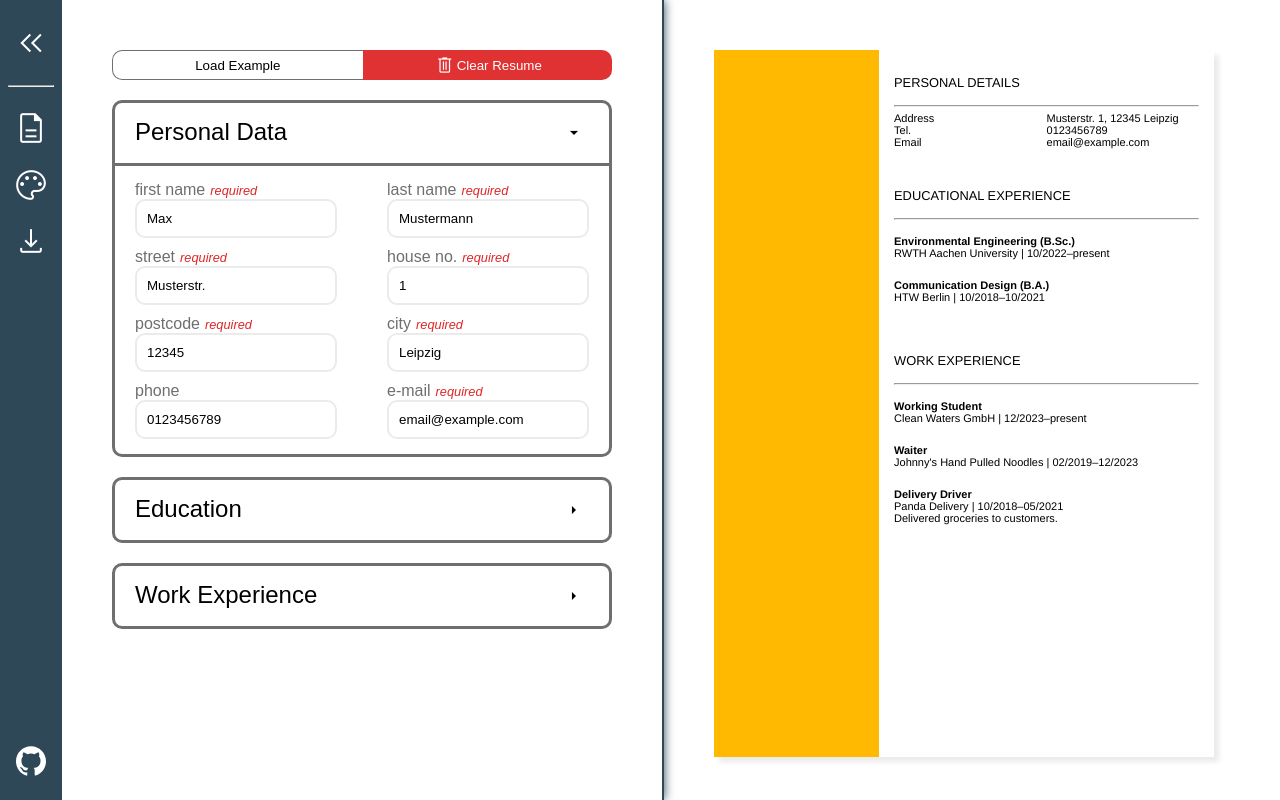
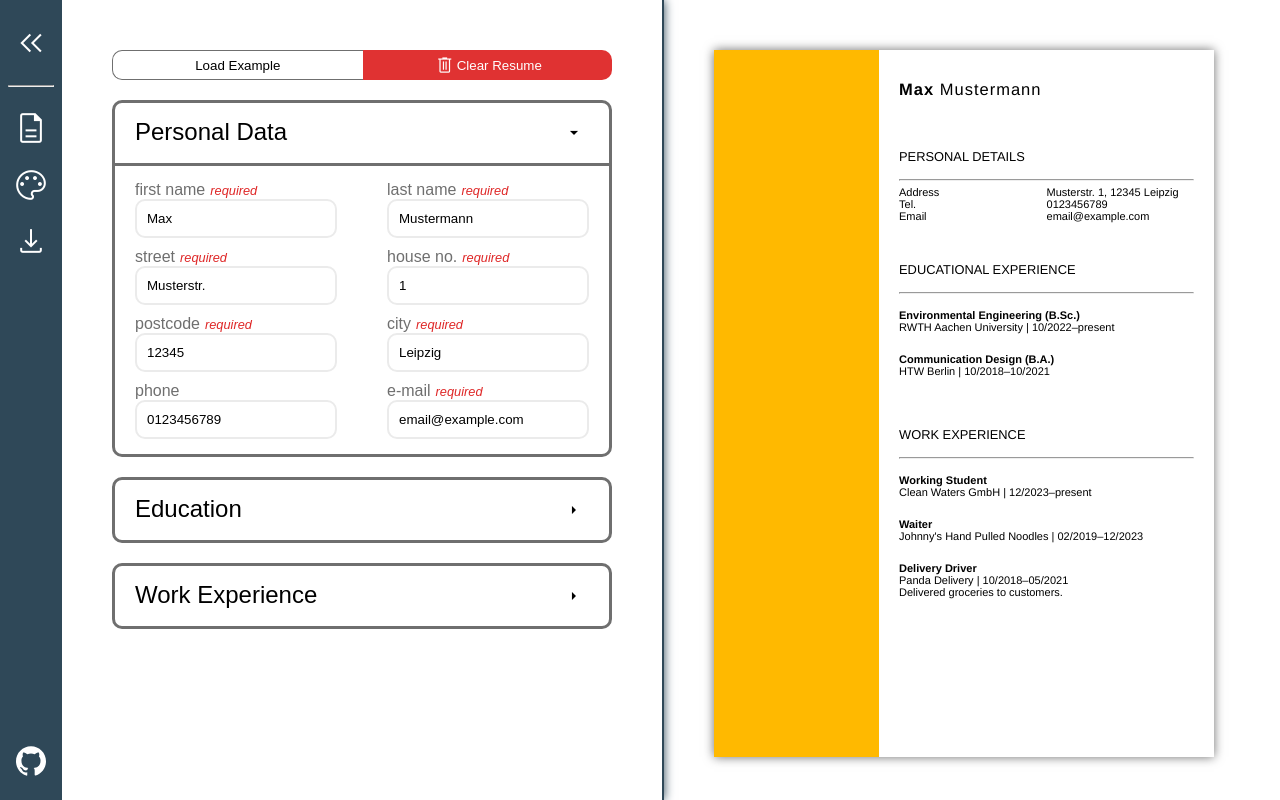
Before and after one commit to tln12/cv-project, a React (Vite) app: page / in a window 1280 px wide. Built offline with nearby package versions, Linux system fonts and the light colour scheme; the HTML template or start-up script is replaced by a standard one; a web font is replaced by a local one.

Commit message:
add cv patterns for display

```diff
--- a/src/App.jsx
+++ b/src/App.jsx
@@ -290,6 +290,7 @@ function App() {
       <CV
         color={cvColor}
         font={cvFont}
+        pattern={cvPattern}
         personalData={personalData}
         education={education}
         work={work}
--- a/src/components/CV.jsx
+++ b/src/components/CV.jsx
@@ -1,6 +1,6 @@
-import WExperienceDisplay from './work-experience/WExperienceDisplay';
-import EExperienceDisplay from './educational-experience/EExperienceDisplay';
-import PDataDisplay from './personal-data/PDataDisplay';
+import CVPatternOne from './cv-patterns/CVPatternOne';
+import CVPatternTwo from './cv-patterns/CVPatternTwo';
+import CVPatternThree from './cv-patterns/CVPatternThree';
 import styled from 'styled-components';
 
 const StyledPanel = styled.div`
@@ -11,51 +11,42 @@ const StyledCV = styled.div`
   width: 500px;
   aspect-ratio: 1/1.4142135623730950488016887242097; // DIN A4
   display: flex;
-  box-shadow: 5px 5px 5px var(--shadow-color);
-`;
-const StyledEntry = styled.li`
-  display: flex;
-  flex-direction: column;
-  padding: 10px 0px;
-`;
-const StyledTitle = styled.div`
-  font-weight: bold;
-`;
-const StyledLine = styled.hr`
-  margin: 5px 0px;
-`;
-const StyledAside = styled.aside`
-  width: 33%;
-  background-color: ${(props) => props.color};
-`;
-const StyledContent = styled.div`
-  flex: 1;
-  display: flex;
-  flex-direction: column;
-  padding: 15px;
-  gap: 30px;
+  box-shadow: 0px 0px 10px var(--side-font-color);
 `;
 
-export default function CV({ color, font, personalData, education, work }) {
+export default function CV({
+  color,
+  font,
+  pattern,
+  personalData,
+  education,
+  work,
+}) {
   return (
     <StyledPanel>
       <StyledCV id='cv' style={{ fontFamily: font }}>
-        <StyledAside color={color}></StyledAside>
-        <StyledContent>
-          <PDataDisplay personalData={personalData} StyledLine={StyledLine} />
-          <EExperienceDisplay
+        {pattern === 'pattern-1' ? (
+          <CVPatternOne
+            color={color}
+            personalData={personalData}
             education={education}
-            StyledEntry={StyledEntry}
-            StyledTitle={StyledTitle}
-            StyledLine={StyledLine}
+            work={work}
           />
-          <WExperienceDisplay
+        ) : pattern === 'pattern-2' ? (
+          <CVPatternTwo
+            color={color}
+            personalData={personalData}
+            education={education}
             work={work}
-            StyledEntry={StyledEntry}
-            StyledTitle={StyledTitle}
-            StyledLine={StyledLine}
           />
-        </StyledContent>
+        ) : (
+          <CVPatternThree
+            color={color}
+            personalData={personalData}
+            education={education}
+            work={work}
+          />
+        )}
       </StyledCV>
     </StyledPanel>
   );
--- /dev/null
+++ b/src/components/cv-patterns/CVPatternOne.jsx
@@ -0,0 +1,60 @@
+import PDataDisplay from '../personal-data/PDataDisplay';
+import WExperienceDisplay from '../work-experience/WExperienceDisplay';
+import EExperienceDisplay from '../educational-experience/EExperienceDisplay';
+import styled from 'styled-components';
+
+const StyledHeader = styled.h2`
+  letter-spacing: 1px;
+  span:first-of-type {
+    font-weight: bold;
+  }
+`;
+const StyledAside = styled.aside`
+  width: 33%;
+  background-color: ${(props) => props.color};
+`;
+const StyledContent = styled.div`
+  flex: 1;
+  display: flex;
+  flex-direction: column;
+  padding: 20px;
+  gap: 30px;
+`;
+const StyledEntry = styled.li`
+  display: flex;
+  flex-direction: column;
+  padding: 10px 0px;
+`;
+const StyledTitle = styled.div`
+  font-weight: bold;
+`;
+const StyledLine = styled.hr`
+  margin: 5px 0px;
+`;
+
+export default function CVPatternOne({ color, personalData, education, work }) {
+  return (
+    <>
+      <StyledAside color={color}></StyledAside>
+      <StyledContent>
+        <StyledHeader>
+          <span>{personalData.firstName}&nbsp;</span>
+          <span>{personalData.lastName}</span>
+        </StyledHeader>
+        <PDataDisplay personalData={personalData} StyledLine={StyledLine} />
+        <EExperienceDisplay
+          education={education}
+          StyledEntry={StyledEntry}
+          StyledTitle={StyledTitle}
+          StyledLine={StyledLine}
+        />
+        <WExperienceDisplay
+          work={work}
+          StyledEntry={StyledEntry}
+          StyledTitle={StyledTitle}
+          StyledLine={StyledLine}
+        />
+      </StyledContent>
+    </>
+  );
+}
--- /dev/null
+++ b/src/components/cv-patterns/CVPatternThree.jsx
@@ -0,0 +1,57 @@
+import PDataDisplay from '../personal-data/PDataDisplay';
+import WExperienceDisplay from '../work-experience/WExperienceDisplay';
+import EExperienceDisplay from '../educational-experience/EExperienceDisplay';
+import styled from 'styled-components';
+
+const StyledHeader = styled.h2`
+  letter-spacing: 1px;
+  span:first-of-type {
+    font-weight: bold;
+  }
+  display: flex;
+  align-items: center;
+`;
+const StyledContent = styled.div`
+  flex: 1;
+  display: flex;
+  flex-direction: column;
+  padding: 35px;
+  gap: 30px;
+`;
+const StyledEntry = styled.li`
+  display: flex;
+  flex-direction: column;
+  padding: 10px 0px;
+`;
+const StyledTitle = styled.div`
+  font-weight: bold;
+`;
+const StyledLine = styled.hr`
+  margin: 5px 0px;
+`;
+
+export default function CVPatternTwo({ personalData, education, work }) {
+  return (
+    <>
+      <StyledContent>
+        <StyledHeader>
+          <span>{personalData.firstName}&nbsp;</span>
+          <span>{personalData.lastName}</span>
+        </StyledHeader>
+        <PDataDisplay personalData={personalData} StyledLine={StyledLine} />
+        <EExperienceDisplay
+          education={education}
+          StyledEntry={StyledEntry}
+          StyledTitle={StyledTitle}
+          StyledLine={StyledLine}
+        />
+        <WExperienceDisplay
+          work={work}
+          StyledEntry={StyledEntry}
+          StyledTitle={StyledTitle}
+          StyledLine={StyledLine}
+        />
+      </StyledContent>
+    </>
+  );
+}
--- /dev/null
+++ b/src/components/cv-patterns/CVPatternTwo.jsx
@@ -0,0 +1,65 @@
+import PDataDisplay from '../personal-data/PDataDisplay';
+import WExperienceDisplay from '../work-experience/WExperienceDisplay';
+import EExperienceDisplay from '../educational-experience/EExperienceDisplay';
+import styled from 'styled-components';
+
+const StyledContent = styled.div`
+  flex: 1;
+  display: flex;
+  flex-direction: column;
+  padding: 35px;
+  gap: 30px;
+`;
+const StyledHeader = styled.h2`
+  letter-spacing: 1px;
+  span:first-of-type {
+    font-weight: bold;
+  }
+`;
+const StyledStripe = styled.div`
+  widht: 100%;
+  height: 15%;
+  background-color: ${(props) => props.$color};
+  display: flex;
+  justify-content: center;
+  align-items: center;
+`;
+const StyledEntry = styled.li`
+  display: flex;
+  flex-direction: column;
+  padding: 10px 0px;
+`;
+const StyledTitle = styled.div`
+  font-weight: bold;
+`;
+const StyledLine = styled.hr`
+  margin: 5px 0px;
+`;
+
+export default function CVPatternTwo({ color, personalData, education, work }) {
+  return (
+    <>
+      <StyledContent>
+        <StyledStripe $color={color}>
+          <StyledHeader>
+            <span>{personalData.firstName}&nbsp;</span>
+            <span>{personalData.lastName}</span>
+          </StyledHeader>
+        </StyledStripe>
+        <PDataDisplay personalData={personalData} StyledLine={StyledLine} />
+        <EExperienceDisplay
+          education={education}
+          StyledEntry={StyledEntry}
+          StyledTitle={StyledTitle}
+          StyledLine={StyledLine}
+        />
+        <WExperienceDisplay
+          work={work}
+          StyledEntry={StyledEntry}
+          StyledTitle={StyledTitle}
+          StyledLine={StyledLine}
+        />
+      </StyledContent>
+    </>
+  );
+}
```
